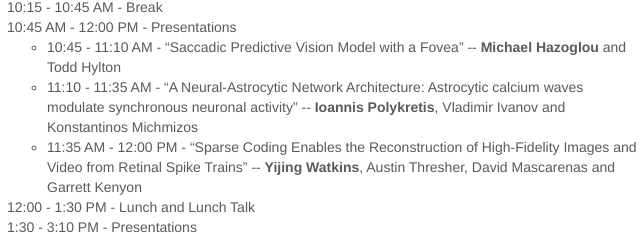
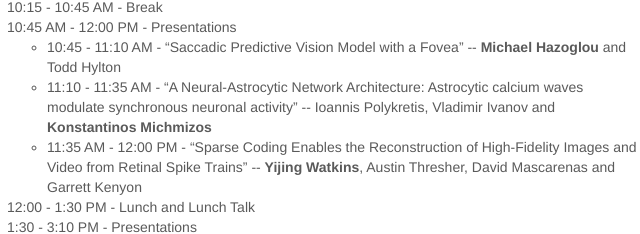
Before and after one commit to ornlcda/icons2018, a plain HTML site: page program.html in a window 1280 px wide. Shown: the part 443-677 px from the top of the page, 88-728 px from the left. Drawn offline with nearby package versions, Linux system fonts and the light colour scheme; a script that the page names is missing.

Commit message:
Updating program.

```diff
--- a/program.html
+++ b/program.html
@@ -137,7 +137,7 @@
     <li>10:45 AM - 12:00 PM - Presentations
     <ul>
       <li>10:45 - 11:10 AM - “Saccadic Predictive Vision Model with a Fovea” -- <b>Michael Hazoglou</b> and Todd Hylton</li>
-      <li>11:10 - 11:35 AM - “A Neural-Astrocytic Network Architecture: Astrocytic calcium waves modulate synchronous neuronal activity” -- <b>Ioannis Polykretis</b>, Vladimir Ivanov and Konstantinos Michmizos</li>
+      <li>11:10 - 11:35 AM - “A Neural-Astrocytic Network Architecture: Astrocytic calcium waves modulate synchronous neuronal activity” -- Ioannis Polykretis, Vladimir Ivanov and <b>Konstantinos Michmizos</b></li>
       <li>11:35 AM - 12:00 PM - “Sparse Coding Enables the Reconstruction of High-Fidelity Images and Video from Retinal Spike Trains” -- <b>Yijing Watkins</b>, Austin Thresher, David Mascarenas and Garrett Kenyon</li>
       </ul>
     <li>12:00 - 1:30 PM - Lunch and Lunch Talk</li>
```
